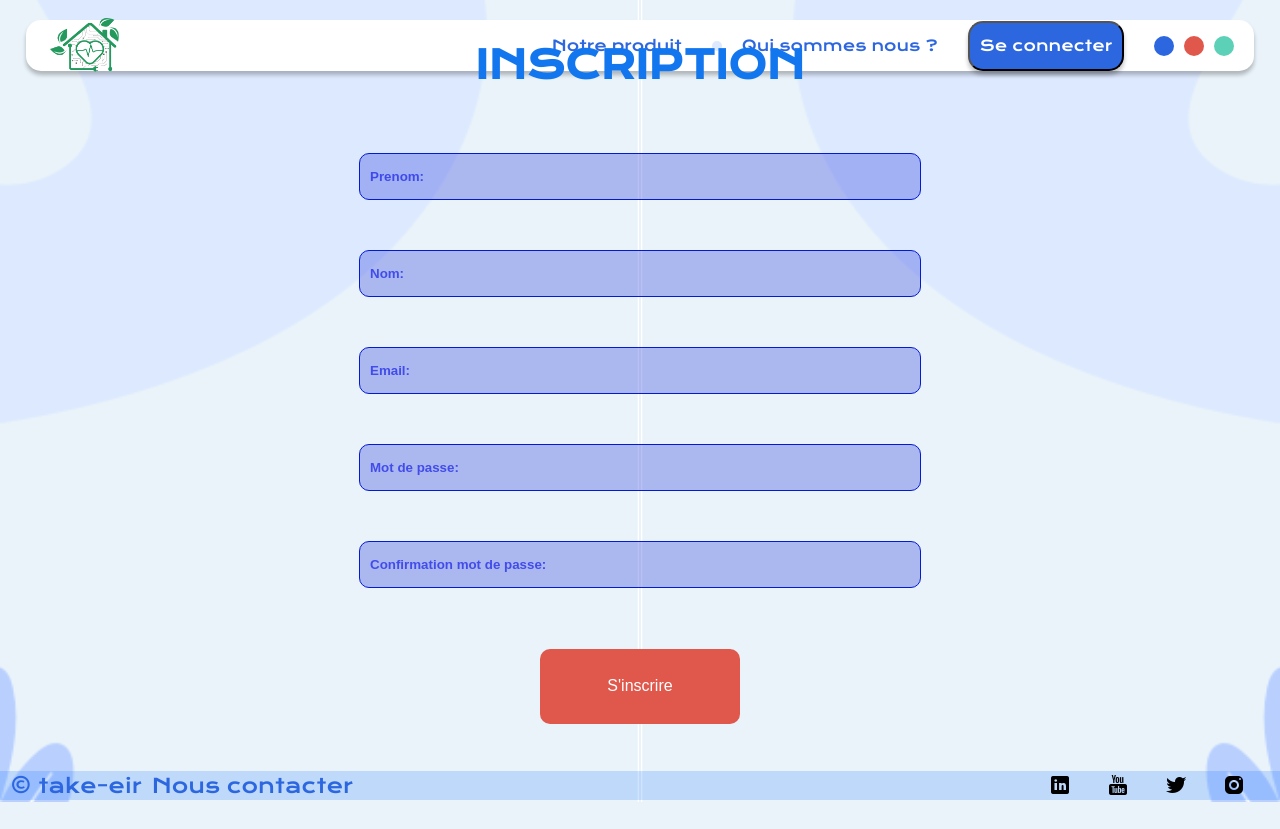
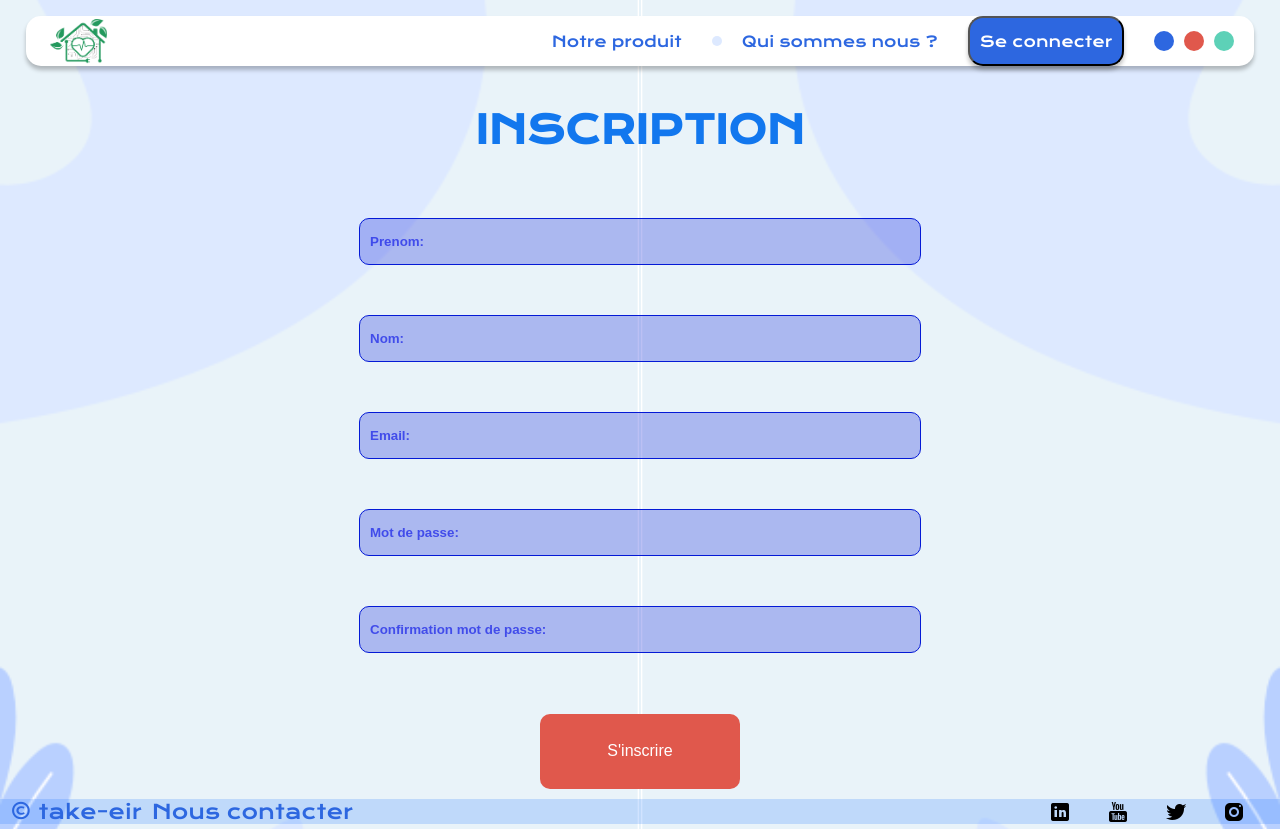
Before and after one commit to Theophile-Wemaere/take-eir-app, a PHP site: page /register.php in a window 1280 px wide. Before the commit the page ends 802 px from the top, so only its background shows below. Run offline with PHP 8.4, Linux system fonts and the light colour scheme.

Commit message:
set topbar outside of wrapper, done on register, todo on others

```diff
--- a/CSS/register.css
+++ b/CSS/register.css
@@ -20,7 +20,7 @@
   align-items: center;
   justify-content: center;
   font-family: "Reem Kufi", sans-serif;
-  height: 90%;
+  max-height: 100%;
   width: 100%;
 }
 
--- a/CSS/styles.css
+++ b/CSS/styles.css
@@ -20,9 +20,10 @@ body {
 .top-bar {
   background-color: #ffffff;
   position: relative;
-  top: 20px;
+  top: 2%;
   left: 2%;
   right: 2%;
+  margin-bottom: 30px;
   display: flex;
   width: 96%;
   height: 70px;
@@ -58,7 +59,7 @@ body {
 
 .top-bar-img img {
   width: auto;
-  height: 110%;
+  height: 90%;
 }
 
 .right-items {
```
